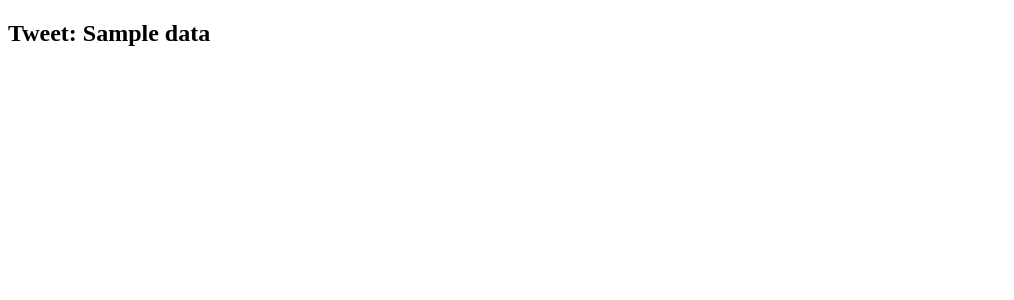
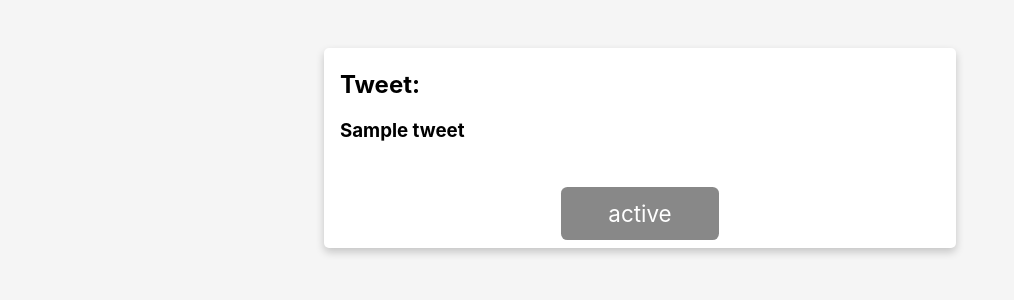
Before and after one commit to silva-nick/stats302-final, a Django app: template FinalServer/MLDeploy/templates/status.html in a window 1280 px wide. Shown: the top 300 px of the page, without its empty margins (0-1014 px from the left). Run offline with Django 3.2, Linux system fonts and the light colour scheme; the template is opened without the code that fills it: most values are stand-ins (such as "Sample title", 1, 10 or a date in 2020).

Commit message:
final commit?

```diff
--- /dev/null
+++ b/FinalServer/MLDeploy/static/main.css
@@ -0,0 +1,35 @@
+body {
+    background-color: #f5f5f5;
+    font-family: "Inter", sans-serif;
+}
+
+.card {
+    margin: auto;
+    margin-top: 3rem;
+    background-color: white;
+    align-items: left;
+    box-shadow: 0 4px 8px 0 rgba(0, 0, 0, 0.2);
+    transition: 0.3s;
+    border-radius: 5px;
+    width: 50%;
+}
+
+.card:hover {
+    box-shadow: 0 8px 16px 0 rgba(0, 0, 0, 0.2);
+}
+
+.res {
+    display: block;
+    width: 22%;
+    padding: .8rem;
+    margin: .4rem;
+    font-size: 1.4rem;
+    text-align: center;
+    color: #ffffff;
+    border: none;
+    border-radius: .4rem;
+}
+
+.container {
+    padding: 2px 16px;
+}
--- a/FinalServer/MLDeploy/templates/status.html
+++ b/FinalServer/MLDeploy/templates/status.html
@@ -1,12 +1,22 @@
 <!DOCTYPE html>
 {% load static %}
 <html lang="en">
-<head>
-    <meta charset="UTF-8">
-    <meta name="viewport" content="width=device-width, initial-scale=1.0">
-    <title>Stats304: result</title>
-</head>
-<body>
-    <h2>Tweet: {{data}}</h2>
-</body>
+    <head>
+        <meta charset="UTF-8" />
+        <meta name="viewport" content="width=device-width, initial-scale=1.0" />
+        <link rel="stylesheet" href="{% static 'main.css' %}" />
+        <title>Stats304: Result</title>
+    </head>
+    <body>
+            <div class="card">
+                <div class="container">
+                    <h2>Tweet: </h3>
+                    <h3>{{tweet}}</h4>
+                    <br/>
+                    <center>
+                        <div class="res" style="background-color:{{color}};">{{status}}</div>
+                    </center>
+                </div>
+            </div>
+    </body>
 </html>
```
Also changed, not shown: FinalServer/MLDeploy/templates/form.html (+27 -12 lines), FinalServer/MLDeploy/views.py (+17 -14 lines), twitter.py (deleted, +0 -39 lines), 1 other file.
